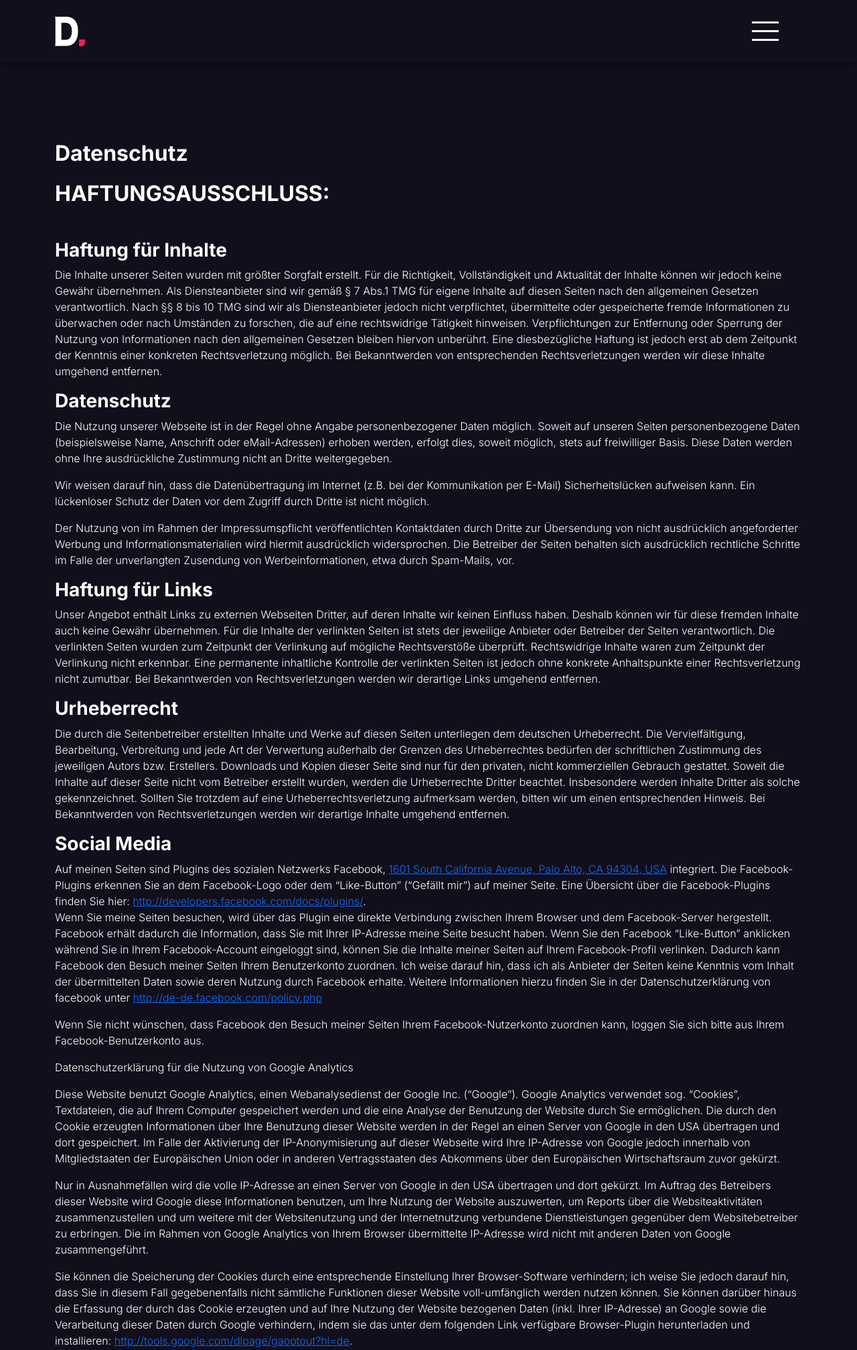
After one commit to benniphilipp/my-website, a Django app: page /datenschutz/ in a window 1280 px wide. The commit adds this page. Shown: the top 2015 px of the page at 67% size. Run offline with Django 3.2, Linux system fonts and the light colour scheme; some libraries are stand-ins or nearby versions; some web fonts are replaced.

Commit message:
edit Pages

```diff
--- /dev/null
+++ b/src/mywebsite/templates/datenschutz.html
@@ -0,0 +1,137 @@
+{% extends "basic.html" %}
+{% load static %}
+
+{% block body %}
+
+
+  <!--Header-->
+  <section class="header">
+    <div class="container">
+        <header class="d-flex flex-wrap align-items-center py-4 position-relative">
+
+        <a href="/" class="d-flex align-items-center">
+            <img src="/image/Logo.png" alt="Daten Punkt Logo" height="45" width="45">
+        </a>
+
+
+        <span class="menu-btn">
+            <span class="btn-line"></span>
+            <span class="btn-line"></span>
+            <span class="btn-line"></span>
+        </span>
+
+        <nav class="menu">
+            <div class="body-nav">
+                <ul class="menu-nav">
+                    <li class="nav-item text-white"><a href="#" class="nav-link active display-6" aria-current="page">Glossar <small>coming soon</small></a></li>
+                    <!-- <li class="nav-item"><a href="#" class="nav-link display-6">Features</a></li>
+                    <li class="nav-item"><a href="#" class="nav-link display-6">Pricing</a></li>
+                    <li class="nav-item"><a href="#" class="nav-link display-6">FAQs</a></li> -->
+                  </ul>
+                  <!-- <ul class="list-group list-group-horizontal" style="margin-left: -10px;">
+                    <li class="list-group-item sozial">
+                      <a href="#">
+                        <i class="fa-brands fa-square-facebook"></i>
+                      </a>
+                    </li>
+                    <li class="list-group-item sozial">
+                      <a href="#">
+                        <i class="fa-brands fa-square-instagram"></i>
+                      </a>
+                    </li>
+                    <li class="list-group-item sozial">
+                      <a href="#">
+                        <i class="fa-brands fa-linkedin"></i>
+                      </a>
+                    </li>
+                  </ul> -->
+
+                  <img src="/image/Logo.png" class="logo" alt="Daten Punkt Logo" height="65" width="65">
+            </div>
+        </nav>
+        </header>
+    </div>
+</section>
+<!--Header-->
+
+<div class="main text-white">
+    <div class="container">
+        <div class="row">
+            <div class="col-12 my-5 py-5">
+
+
+                <h1>Datenschutz</h1>
+
+
+
+                    <h2>HAFTUNGSAUSSCHLUSS:</h2>
+        <p>&nbsp;</p>
+        <h3>Haftung für Inhalte</h3>
+        <p>Die Inhalte unserer Seiten wurden mit größter Sorgfalt erstellt. Für die Richtigkeit, Vollständigkeit und Aktualität der Inhalte können wir jedoch keine Gewähr übernehmen. Als Diensteanbieter sind wir gemäß § 7 Abs.1 TMG für eigene Inhalte auf diesen Seiten nach den allgemeinen Gesetzen verantwortlich. Nach §§ 8 bis 10 TMG sind wir als Diensteanbieter jedoch nicht verpflichtet, übermittelte oder gespeicherte fremde Informationen zu überwachen oder nach Umständen zu forschen, die auf eine rechtswidrige Tätigkeit hinweisen. Verpflichtungen zur Entfernung oder Sperrung der Nutzung von Informationen nach den allgemeinen Gesetzen bleiben hiervon unberührt. Eine diesbezügliche Haftung ist jedoch erst ab dem Zeitpunkt der Kenntnis einer konkreten Rechtsverletzung möglich. Bei Bekanntwerden von entsprechenden Rechtsverletzungen werden wir diese Inhalte umgehend entfernen.</p>
+        <h3>Datenschutz</h3>
+        <p>Die Nutzung unserer Webseite ist in der Regel ohne Angabe personenbezogener Daten möglich. Soweit auf unseren Seiten personenbezogene Daten (beispielsweise Name, Anschrift oder eMail-Adressen) erhoben werden, erfolgt dies, soweit möglich, stets auf freiwilliger Basis. Diese Daten werden ohne Ihre ausdrückliche Zustimmung nicht an Dritte weitergegeben.</p>
+        <p>Wir weisen darauf hin, dass die Datenübertragung im Internet (z.B. bei der Kommunikation per E-Mail) Sicherheitslücken aufweisen kann. Ein lückenloser Schutz der Daten vor dem Zugriff durch Dritte ist nicht möglich.</p>
+        <p>Der Nutzung von im Rahmen der Impressumspflicht veröffentlichten Kontaktdaten durch Dritte zur Übersendung von nicht ausdrücklich angeforderter Werbung und Informationsmaterialien wird hiermit ausdrücklich widersprochen. Die Betreiber der Seiten behalten sich ausdrücklich rechtliche Schritte im Falle der unverlangten Zusendung von Werbeinformationen, etwa durch Spam-Mails, vor.</p>
+        <h3>Haftung für Links</h3>
+        <p>Unser Angebot enthält Links zu externen Webseiten Dritter, auf deren Inhalte wir keinen Einfluss haben. Deshalb können wir für diese fremden Inhalte auch keine Gewähr übernehmen. Für die Inhalte der verlinkten Seiten ist stets der jeweilige Anbieter oder Betreiber der Seiten verantwortlich. Die verlinkten Seiten wurden zum Zeitpunkt der Verlinkung auf mögliche Rechtsverstöße überprüft. Rechtswidrige Inhalte waren zum Zeitpunkt der Verlinkung nicht erkennbar. Eine permanente inhaltliche Kontrolle der verlinkten Seiten ist jedoch ohne konkrete Anhaltspunkte einer Rechtsverletzung nicht zumutbar. Bei Bekanntwerden von Rechtsverletzungen werden wir derartige Links umgehend entfernen.</p>
+        <h3>Urheberrecht</h3>
+        <p>Die durch die Seitenbetreiber erstellten Inhalte und Werke auf diesen Seiten unterliegen dem deutschen Urheberrecht. Die Vervielfältigung, Bearbeitung, Verbreitung und jede Art der Verwertung außerhalb der Grenzen des Urheberrechtes bedürfen der schriftlichen Zustimmung des jeweiligen Autors bzw. Erstellers. Downloads und Kopien dieser Seite sind nur für den privaten, nicht kommerziellen Gebrauch gestattet. Soweit die Inhalte auf dieser Seite nicht vom Betreiber erstellt wurden, werden die Urheberrechte Dritter beachtet. Insbesondere werden Inhalte Dritter als solche gekennzeichnet. Sollten Sie trotzdem auf eine Urheberrechtsverletzung aufmerksam werden, bitten wir um einen entsprechenden Hinweis. Bei Bekanntwerden von Rechtsverletzungen werden wir derartige Inhalte umgehend entfernen.</p>
+        <h3>Social Media</h3>
+        <p>Auf meinen Seiten sind Plugins des sozialen Netzwerks Facebook,&nbsp;<a href="https://maps.google.com/?q=1601+South+California+Avenue,+Palo+Alto,+CA+94304,+USA&amp;entry=gmail&amp;source=g">1601 South California Avenue, Palo Alto, CA 94304, USA</a>&nbsp;integriert. Die Facebook-Plugins erkennen Sie an dem Facebook-Logo oder dem “Like-Button” (“Gefällt mir”) auf meiner Seite. Eine Übersicht über die Facebook-Plugins finden Sie hier:&nbsp;<a href="http://developers.facebook.com/docs/plugins/" target="_blank" rel="noopener noreferrer" data-saferedirecturl="https://www.google.com/url?hl=de&amp;q=http://developers.facebook.com/docs/plugins/&amp;source=gmail&amp;ust=1513191776640000&amp;usg=AFQjCNFaBOUNCZhp0c828ZbEdK0UaIfQvQ">http://developers.<wbr>facebook.com/docs/plugins/</a>.<br>
+        Wenn Sie meine Seiten besuchen, wird über das Plugin eine direkte Verbindung zwischen Ihrem Browser und dem Facebook-Server hergestellt. Facebook erhält dadurch die Information, dass Sie mit Ihrer IP-Adresse meine Seite besucht haben. Wenn Sie den Facebook “Like-Button” anklicken während Sie in Ihrem Facebook-Account eingeloggt sind, können Sie die Inhalte meiner Seiten auf Ihrem Facebook-Profil verlinken. Dadurch kann Facebook den Besuch meiner Seiten Ihrem Benutzerkonto zuordnen. Ich weise darauf hin, dass ich als Anbieter der Seiten keine Kenntnis vom Inhalt der übermittelten Daten sowie deren Nutzung durch Facebook erhalte. Weitere Informationen hierzu finden Sie in der Datenschutzerklärung von facebook unter&nbsp;<a href="http://de-de.facebook.com/policy.php" target="_blank" rel="noopener noreferrer" data-saferedirecturl="https://www.google.com/url?hl=de&amp;q=http://de-de.facebook.com/policy.php&amp;source=gmail&amp;ust=1513191776640000&amp;usg=AFQjCNHSV5Y6RfP5caVMNwNvUhChPSwOyg">http://de-de.facebook.<wbr>com/policy.php</a></p>
+        <p>Wenn Sie nicht wünschen, dass Facebook den Besuch meiner Seiten Ihrem Facebook-Nutzerkonto zuordnen kann, loggen Sie sich bitte aus Ihrem Facebook-Benutzerkonto aus.</p>
+        <p>Datenschutzerklärung für die Nutzung von Google Analytics</p>
+        <p>Diese Website benutzt Google Analytics, einen Webanalysedienst der Google Inc. (“Google”). Google Analytics verwendet sog. “Cookies”, Textdateien, die auf Ihrem Computer gespeichert werden und die eine Analyse der Benutzung der Website durch Sie ermöglichen. Die durch den Cookie erzeugten Informationen über Ihre Benutzung dieser Website werden in der Regel an einen Server von Google in den USA übertragen und dort gespeichert. Im Falle der Aktivierung der IP-Anonymisierung auf dieser Webseite wird Ihre IP-Adresse von Google jedoch innerhalb von Mitgliedstaaten der Europäischen Union oder in anderen Vertragsstaaten des Abkommens über den Europäischen Wirtschaftsraum zuvor gekürzt.</p>
+        <p>Nur in Ausnahmefällen wird die volle IP-Adresse an einen Server von Google in den USA übertragen und dort gekürzt. Im Auftrag des Betreibers dieser Website wird Google diese Informationen benutzen, um Ihre Nutzung der Website auszuwerten, um Reports über die Websiteaktivitäten zusammenzustellen und um weitere mit der Websitenutzung und der Internetnutzung verbundene Dienstleistungen gegenüber dem Websitebetreiber zu erbringen. Die im Rahmen von Google Analytics von Ihrem Browser übermittelte IP-Adresse wird nicht mit anderen Daten von Google zusammengeführt.</p>
+        <p>Sie können die Speicherung der Cookies durch eine entsprechende Einstellung Ihrer Browser-Software verhindern; ich weise Sie jedoch darauf hin, dass Sie in diesem Fall gegebenenfalls nicht sämtliche Funktionen dieser Website voll-umfänglich werden nutzen können. Sie können darüber hinaus die Erfassung der durch das Cookie erzeugten und auf Ihre Nutzung der Website bezogenen Daten (inkl. Ihrer IP-Adresse) an Google sowie die Verarbeitung dieser Daten durch Google verhindern, indem sie das unter dem folgenden Link verfügbare Browser-Plugin herunterladen und installieren:&nbsp;<a href="http://tools.google.com/dlpage/gaoptout?hl=de" target="_blank" rel="noopener noreferrer" data-saferedirecturl="https://www.google.com/url?hl=de&amp;q=http://tools.google.com/dlpage/gaoptout?hl{45f4f74ac9273a1771cf5f9313908e8542152c3610d6720eaf93c67b6e5e54c8}3Dde&amp;source=gmail&amp;ust=1513191776640000&amp;usg=AFQjCNGOTI8j7v6x74uYkRvNmDH1DzV67A">http://tools.<wbr>google.com/dlpage/gaoptout?hl=<wbr>de</a>.</p>
+        <p>Datenschutzerklärung für die Nutzung von Google +1</p>
+        <p><em>Erfassung und Weitergabe von Informationen:</em><br>
+        Mithilfe der Google +1-Schaltfläche können Sie Informationen weltweit veröffentlichen. Über die Google +1-Schaltfläche erhalten Sie und andere Nutzer personalisierte Inhalte von Google und meinen Partnern. Google speichert sowohl die Information, dass Sie für einen Inhalt +1 gegeben haben, als auch Informationen über die Seite, die Sie beim Klicken auf +1 angesehen haben. Ihre +1 können als Hinweise zusammen mit Ihrem Profilnamen und Ihrem Foto in Google-Diensten, wie etwa in Suchergebnissen oder in Ihrem Google-Profil, oder an anderen Stellen auf Websites und Anzeigen im Internet eingeblendet werden.<br>
+        Google zeichnet Informationen über Ihre +1-Aktivitäten auf, um die Google-Dienste für Sie und andere zu verbessern. Um die Google +1-Schaltfläche verwenden zu können, benötigen Sie ein weltweit sichtbares, öffentliches Google-Profil, das zumindest den für das Profil gewählten Namen enthalten muss. Dieser Name wird in allen Google-Diensten verwendet. In manchen Fällen kann dieser Name auch einen anderen Namen ersetzen, den Sie beim Teilen von Inhalten über Ihr Google-Konto verwendet haben. Die Identität Ihres Google-Profils kann Nutzern angezeigt werden, die Ihre E-Mail-Adresse kennen oder über andere identifizierende Informationen von Ihnen verfügen.</p>
+        <p><em>Verwendung der erfassten Informationen:</em><br>
+        Neben den oben erläuterten Verwendungszwecken werden die von Ihnen bereitgestellten Informationen gemäß den geltenden Google-Datenschutzbestimmungen genutzt. Google veröffentlicht möglicherweise zusammengefasste Statistiken über die +1-Aktivitäten der Nutzer bzw. gibt diese an Nutzer und Partner weiter, wie etwa Publisher, Inserenten oder verbundene Websites.</p>
+        <p>Datenschutzerklärung für die Nutzung von Twitter</p>
+        <p>Auf meinen Seiten sind Funktionen des Dienstes Twitter eingebunden. Diese Funktionen werden angeboten durch die Twitter Inc., Twitter, Inc.&nbsp;<a href="https://maps.google.com/?q=1355+Market+St&amp;entry=gmail&amp;source=g">1355 Market St</a>, Suite 900, San Francisco, CA 94103, USA. Durch das Benutzen von Twitter und der Funktion “Re-Tweet” werden die von Ihnen besuchten Webseiten mit Ihrem Twitter-Account verknüpft und anderen Nutzern bekannt gegeben. Dabei werden auch Daten an Twitter übertragen.</p>
+        <p>Ich weise darauf hin, dass ich als Anbieter der Seiten keine Kenntnis vom Inhalt der übermittelten Daten sowie deren Nutzung durch Twitter erhalte. Weitere Informationen hierzu finden Sie in der Datenschutzerklärung von Twitter unter&nbsp;<a href="http://twitter.com/privacy" target="_blank" rel="noopener noreferrer" data-saferedirecturl="https://www.google.com/url?hl=de&amp;q=http://twitter.com/privacy&amp;source=gmail&amp;ust=1513191776640000&amp;usg=AFQjCNEgN6IV3lUtjOfL7i_uPnbnHzGKug">http://twitter.com/<wbr>privacy</a>.</p>
+        <p>Ihre Datenschutzeinstellungen bei Twitter können Sie in den Konto-Einstellungen unter&nbsp;<a href="http://twitter.com/account/settings" target="_blank" rel="noopener noreferrer" data-saferedirecturl="https://www.google.com/url?hl=de&amp;q=http://twitter.com/account/settings&amp;source=gmail&amp;ust=1513191776640000&amp;usg=AFQjCNGRHU0SJ-3sS4_haR3UxpVEviHv8g">http://twitter.com/<wbr>account/settings</a>&nbsp;ändern.</p>
+        <p>Datenschutzerklärung für die Nutzung von&nbsp;LinkedIn (Recommend-Button)</p>
+        <p>Auf meinen Seiten sind Plugins des sozialen Netzwerks LinkedIn der LinkedIn Corporation,&nbsp;<a href="https://maps.google.com/?q=2029+Stierlin+Court,+Mountain+View,+CA+94043,+USA&amp;entry=gmail&amp;source=g">2029 Stierlin Court, Mountain View, CA 94043, USA</a>&nbsp;(nachfolgend “LinkedIn”). integriert. Die LinkedIn-Plugins erkennen Sie an dem LinkedIn-Logo oder dem “Recommend-Button” (“Empfehlen“) auf meiner Seite. Wenn Sie meine Seiten besuchen, wird über das Plugin eine direkte Verbindung zwischen Ihrem Browser und dem LinkedIn-Server hergestellt. LinkedIn erhält dadurch die Information, dass Sie mit Ihrer IP-Adresse meiner Seite besucht haben. Wenn Sie den LinkedIn „Recommend-Button“ anklicken während Sie in Ihrem LinkedIn-Account eingeloggt sind, können Sie die Inhalte meiner Seiten auf Ihrem LinkedIn-Profil verlinken. Dadurch kann LinkedIn den Besuch meiner Seiten Ihrem Benutzerkonto zuordnen. Ich weisen darauf hin, dass ich als Anbieter der Seiten keine Kenntnis vom Inhalt der übermittelten Daten sowie deren Nutzung durch LinkedIn erhalte.</p>
+        <p>Details zur Datenerhebung (Zweck, Umfang, weitere Verarbeitung, Nutzung) sowie zu Ihren Rechten und Einstellungsmöglichkeiten können Sie den Datenschutzhinweisen von LinkedIn entnehmen. Diese Hinweise hält LinkedIn unter&nbsp;<a href="http://www.linkedin.com/static?key=privacy_policy&amp;trk=hb_ft_priv" target="_blank" rel="noopener noreferrer" data-saferedirecturl="https://www.google.com/url?hl=de&amp;q=http://www.linkedin.com/static?key{45f4f74ac9273a1771cf5f9313908e8542152c3610d6720eaf93c67b6e5e54c8}3Dprivacy_policy{45f4f74ac9273a1771cf5f9313908e8542152c3610d6720eaf93c67b6e5e54c8}26trk{45f4f74ac9273a1771cf5f9313908e8542152c3610d6720eaf93c67b6e5e54c8}3Dhb_ft_priv&amp;source=gmail&amp;ust=1513191776640000&amp;usg=AFQjCNHONHngXPmWdrpQsQkdrkJ04-OroA">http://www.linkedin.com/<wbr>static?key=privacy_policy&amp;trk=<wbr>hb_ft_priv</a>&nbsp;bereit.</p>
+
+
+
+
+
+            </div>
+        </div>
+    </div>
+</div>
+
+<footer class="px-5">
+    <div class="container my-2 py-2">
+      <div class="row">
+        <div class="col-12 col-lg-1">
+          <ul>
+            <li><a href="{% url 'mywebsite:impressum' %}" class="text-white">Impressum</a></li>
+          </ul>
+        </div>
+        <div class="col-12 col-lg-1">
+          <ul>
+            <li><a href="{% url 'mywebsite:datenschutz' %}" class="text-white">Datenschutz</a></li>
+          </ul>
+        </div>
+      </div>
+    </div>
+    <div class="container my-2 py-2">
+      <div class="row mb-5">
+        <div class="col-12 col-lg-6">
+          <img src="{% static '/image/Logo.png' %}" class="logo" alt="Daten Punkt Logo" height="65" width="65">
+        </div>
+        <div class="col-12 col-lg-6 text-white align-self-end ">
+          <small class="d-flex justify-content-end">2023© Daten Punkt</small>
+        </div>
+      </div>
+    </div>
+  </footer>
+
+  {% endblock body %}
--- a/src/mywebsite/templates/index.html
+++ b/src/mywebsite/templates/index.html
@@ -507,12 +507,12 @@
           <div class="row">
             <div class="col-12 col-lg-1">
               <ul>
-                <li><a href="/impressum.html" class="text-white">Impressum</a></li>
+                <li><a href="{% url 'mywebsite:impressum' %}" class="text-white">Impressum</a></li>
               </ul>
             </div>
             <div class="col-12 col-lg-1">
               <ul>
-                <li><a href="/datenschutz.html" class="text-white">Datenschutz</a></li>
+                <li><a href="{% url 'mywebsite:datenschutz' %}" class="text-white">Datenschutz</a></li>
               </ul>
             </div>
           </div>
--- a/src/mywebsite/urls.py
+++ b/src/mywebsite/urls.py
@@ -1,8 +1,10 @@
 from django.urls import path
-from .views import home
+from .views import home, datenschutz, impressum
 
 app_name = 'mywebsite'
 
 urlpatterns = [
     path('', home, name='users-home'),
+    path('datenschutz/', datenschutz, name='datenschutz'),
+    path('impressum/', impressum, name='impressum'),
 ]
--- a/src/mywebsite/views.py
+++ b/src/mywebsite/views.py
@@ -4,3 +4,11 @@ from django.shortcuts import render
 
 def home(request):
     return render(request, 'index.html')
+
+#impressum
+def impressum(request):
+    return render(request, 'impressum.html')
+
+#datenschutz
+def datenschutz(request):
+    return render(request, 'datenschutz.html')
```
Also changed, not shown: src/mywebsite/templates/impressum.html (added, +125 -0 lines), README.md.
